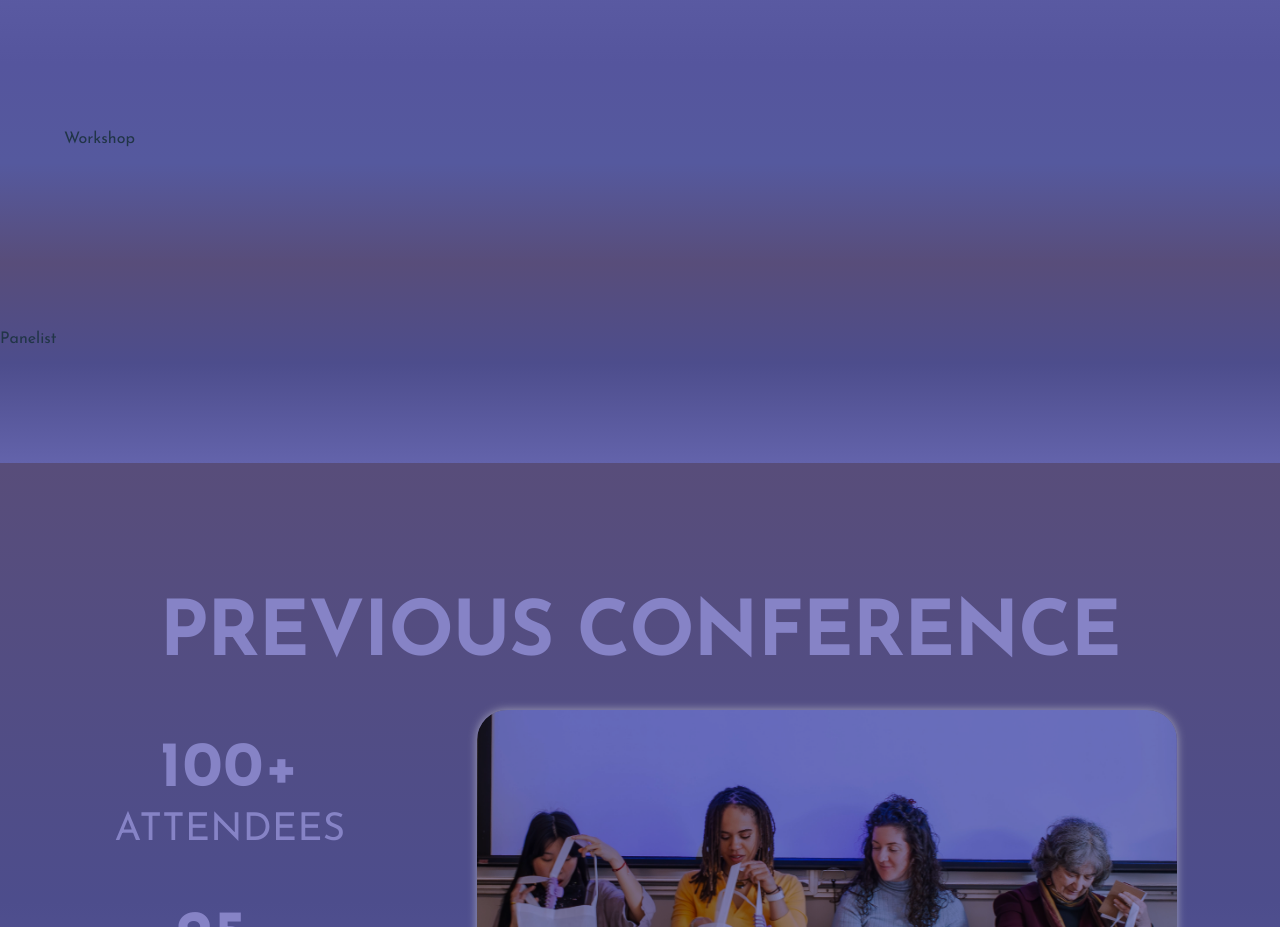
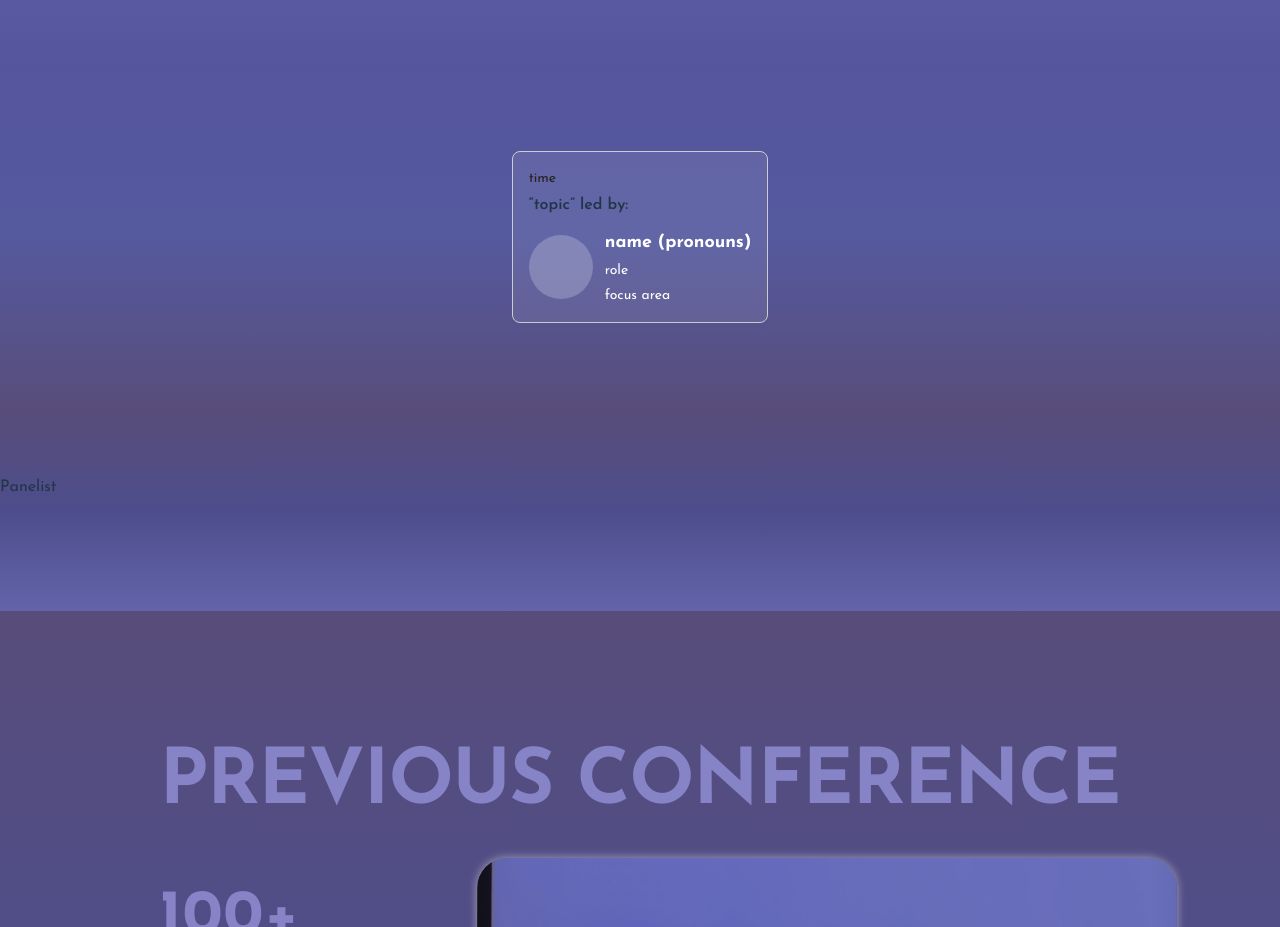
Before and after one commit to cassiemojar/gis-conference-website-2026, a React (Vite) app: page / in a window 1280 px wide. Shown: the part 1860-2787 px from the top of the page. Built offline with nearby package versions, Linux system fonts and the light colour scheme; some icons are missing; a web font is replaced by a local one.

Commit message:
added a workshop card

```diff
--- /dev/null
+++ b/src/data/WorkshopData.jsx
@@ -0,0 +1,12 @@
+export const workshopData = [
+  {
+    id: "w1",
+    time: "time",
+    topic: "topic",
+    speakerName: "name",
+    pronouns: "pronouns",
+    role: "role",
+    focusAreas: "focus area",
+    imageUrl: null,
+  },
+];
--- a/src/sections/Workshop.jsx
+++ b/src/sections/Workshop.jsx
@@ -1,4 +1,39 @@
-function Workshop() {
-  return <div>Workshop</div>;
+import "../styles/Workshop.css";
+import { workshopData } from "../data/WorkshopData.jsx";
+
+function WorkshopCard({ workshop }) {
+  const { time, topic, speakerName, pronouns, role, focusAreas, imageUrl } =
+    workshop;
+  return (
+    <div className="workshop-card">
+      <p className="workshop-card-time">{time}</p>
+      <p className="workshop-card-topic">
+        &ldquo;{topic}&rdquo; led by:
+      </p>
+      <div className="workshop-card-body">
+        <div
+          className={`workshop-card-dummy-photo ${!imageUrl ? "workshop-card-dummy-photo--placeholder" : ""}`}
+        >
+          {imageUrl && <img src={imageUrl} alt="" />}
+        </div>
+        <div className="workshop-card-info">
+          <p className="workshop-card-name">
+            {speakerName} ({pronouns})
+          </p>
+          <p className="workshop-card-role">{role}</p>
+          <p className="workshop-card-focus">{focusAreas}</p>
+        </div>
+      </div>
+    </div>
+  );
 }
-export default Workshop;
+
+export default function Workshop() {
+  return (
+    <div id="Workshops" className="workshop-section">
+      <div className="workshop-section-inner">
+        <WorkshopCard workshop={workshopData[0]} />
+      </div>
+    </div>
+  );
+}
--- /dev/null
+++ b/src/styles/Workshop.css
@@ -0,0 +1,76 @@
+
+.workshop-section {
+  padding: 24px;
+  max-width: 900px;
+  margin: 0 auto;
+}
+
+.workshop-section-inner {
+  display: flex;
+  justify-content: center;
+}
+
+.workshop-card {
+  border: 1px solid #ccc;
+  border-radius: 8px;
+  padding: 16px;
+  max-width: 360px;
+  background-color: rgba(255, 255, 255, 0.08);
+}
+
+.workshop-card-time {
+  margin: 0 0 4px;
+  font-size: 14px;
+  color: #262222;
+}
+
+.workshop-card-topic {
+  margin: 0 0 12px;
+  font-size: 16px;
+  font-weight: 600;
+}
+
+.workshop-card-body {
+  display: flex;
+  gap: 12px;
+  align-items: center;
+}
+
+.workshop-card-dummy-photo {
+  width: 64px;
+  height: 64px;
+  border-radius: 50%;
+  flex-shrink: 0;
+  overflow: hidden;
+}
+
+.workshop-card-dummy-photo--placeholder {
+  background: rgba(166, 168, 206, 0.5);
+}
+
+.workshop-card-dummy-photo img {
+  width: 100%;
+  height: 100%;
+  object-fit: cover;
+}
+
+.workshop-card-info {
+}
+
+.workshop-card-name {
+  margin: 0 0 4px;
+  font-size: 18px;
+  font-weight: 700;
+  color: #fff;
+}
+
+.workshop-card-role,
+.workshop-card-focus {
+  margin: 0 0 4px;
+  font-size: 14px;
+  color: #fff;
+}
+
+.workshop-card-focus {
+  margin-bottom: 0;
+}
```
